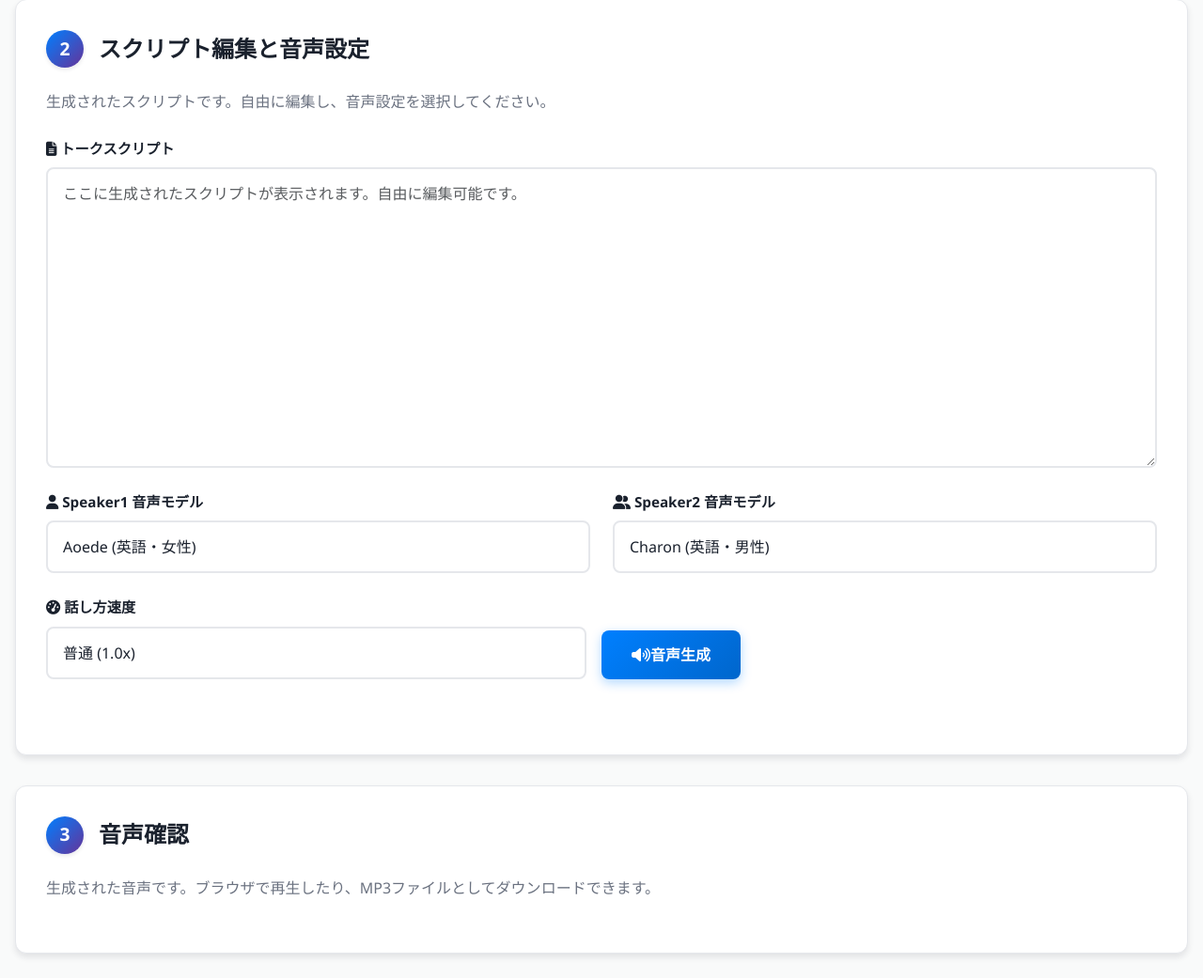
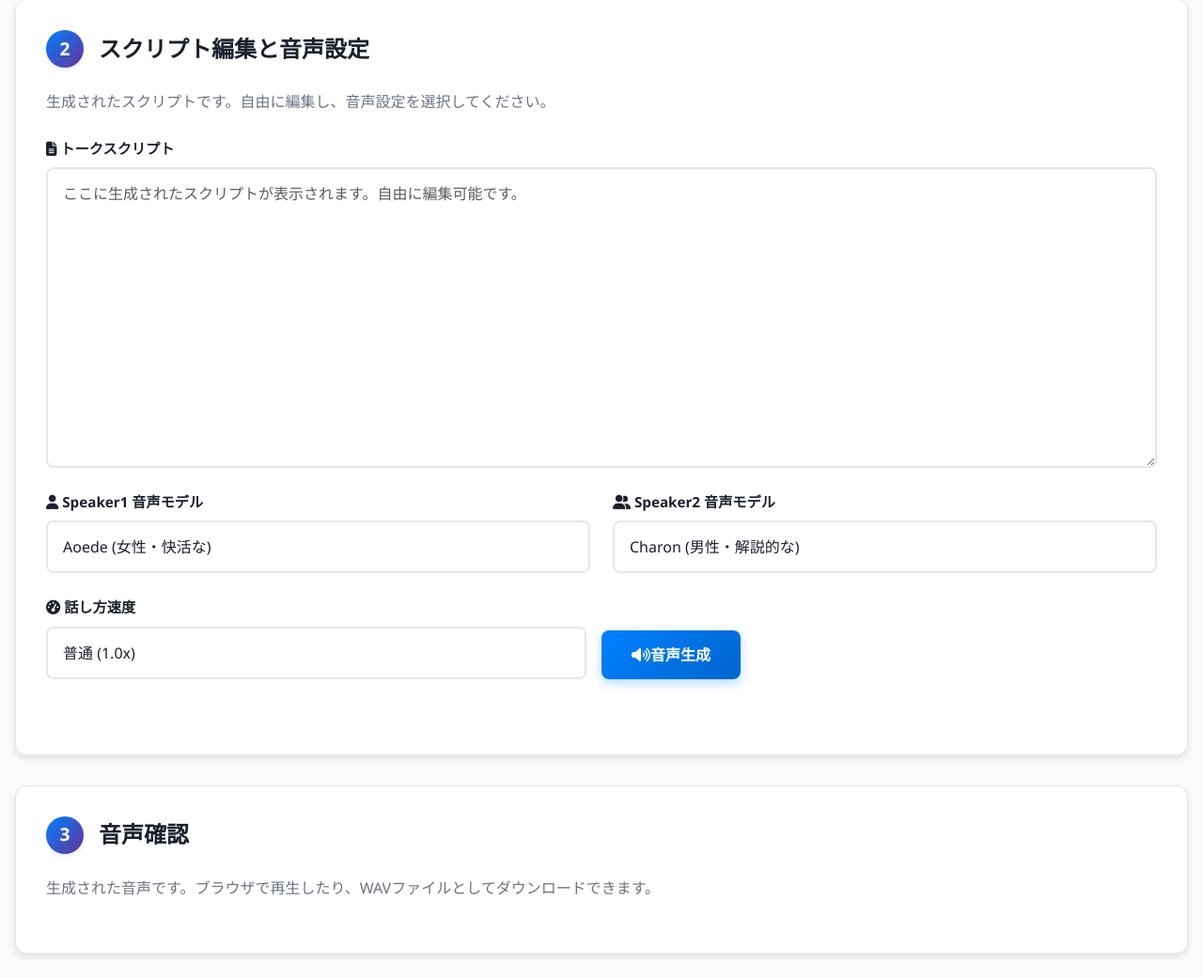
Before and after one commit to takeshiue/AIVoiceCreator, a Flask app: page / in a window 1280 px wide. Shown: the part 753-1794 px from the top of the page at 94% size. Run offline with Flask 3, Linux system fonts and the light colour scheme.

Commit message:
Update available voice options for interview speakers on the web interface
Updates the voice model options in index.html to reflect the new speaker list.

Replit-Commit-Author: Agent
Replit-Commit-Session-Id: 86e5de91-0568-459e-827c-9407e28415c1
Replit-Commit-Screenshot-Url: https://storage.googleapis.com/screenshot-production-us-central1/c296b8d6-ca37-4b29-936c-6e906e350d69/7c653ea7-46bc-4564-ae91-b98ec3ae664e.jpg

```diff
--- a/templates/index.html
+++ b/templates/index.html
@@ -79,10 +79,36 @@
                             <i class="fas fa-user"></i> Speaker1 音声モデル
                         </label>
                         <select id="voice_select_1" class="form-control">
-                            <option value="aoede">Aoede (英語・女性)</option>
-                            <option value="charon">Charon (英語・男性)</option>
-                            <option value="fenrir">Fenrir (英語・男性)</option>
-                            <option value="kore">Kore (英語・女性)</option>
+                            <option value="zephyr">Zephyr (男性・明るい)</option>
+                            <option value="puck">Puck (男性・陽気な)</option>
+                            <option value="charon">Charon (男性・解説的な)</option>
+                            <option value="kore">Kore (女性・しっかりした)</option>
+                            <option value="fenrir">Fenrir (男性・熱のこもった)</option>
+                            <option value="leda">Leda (女性・若々しい)</option>
+                            <option value="orus">Orus (男性・しっかりした)</option>
+                            <option value="aoede" selected>Aoede (女性・快活な)</option>
+                            <option value="callirhoe">Callirhoe (女性・のんびりした)</option>
+                            <option value="autonoe">Autonoe (女性・明るい)</option>
+                            <option value="enceladus">Enceladus (男性・息もれ声の)</option>
+                            <option value="iapetus">Iapetus (男性・クリアな)</option>
+                            <option value="umbriel">Umbriel (男性・のんびりした)</option>
+                            <option value="algieba">Algieba (中性/なし・なめらかな)</option>
+                            <option value="despina">Despina (女性・なめらかな)</option>
+                            <option value="erinome">Erinome (女性・クリアな)</option>
+                            <option value="algenib">Algenib (中性/なし・しゃがれ声の)</option>
+                            <option value="rasalgethi">Rasalgethi (中性/なし・解説的な)</option>
+                            <option value="laomedeia">Laomedeia (女性・陽気な)</option>
+                            <option value="achernar">Achernar (中性/なし・ソフトな)</option>
+                            <option value="alnilam">Alnilam (中性/なし・しっかりした)</option>
+                            <option value="schedar">Schedar (中性/なし・落ち着いた)</option>
+                            <option value="gacrux">Gacrux (中性/なし・成熟した)</option>
+                            <option value="pulcherrima">Pulcherrima (女性・張りのある)</option>
+                            <option value="achird">Achird (中性/なし・親しみやすい)</option>
+                            <option value="zubenelgenubi">Zubenelgenubi (中性/なし・くだけた)</option>
+                            <option value="vindemiatrix">Vindemiatrix (女性・穏やかな)</option>
+                            <option value="sadachbia">Sadachbia (中性/なし・活気のある)</option>
+                            <option value="sadaltager">Sadaltager (中性/なし・知的な)</option>
+                            <option value="sulafat">Sulafat (中性/なし・温かい)</option>
                         </select>
                     </div>
                 </div>
@@ -92,10 +118,36 @@
                             <i class="fas fa-user-friends"></i> Speaker2 音声モデル
                         </label>
                         <select id="voice_select_2" class="form-control">
-                            <option value="charon" selected>Charon (英語・男性)</option>
-                            <option value="aoede">Aoede (英語・女性)</option>
-                            <option value="fenrir">Fenrir (英語・男性)</option>
-                            <option value="kore">Kore (英語・女性)</option>
+                            <option value="zephyr">Zephyr (男性・明るい)</option>
+                            <option value="puck">Puck (男性・陽気な)</option>
+                            <option value="charon" selected>Charon (男性・解説的な)</option>
+                            <option value="kore">Kore (女性・しっかりした)</option>
+                            <option value="fenrir">Fenrir (男性・熱のこもった)</option>
+                            <option value="leda">Leda (女性・若々しい)</option>
+                            <option value="orus">Orus (男性・しっかりした)</option>
+                            <option value="aoede">Aoede (女性・快活な)</option>
+                            <option value="callirhoe">Callirhoe (女性・のんびりした)</option>
+                            <option value="autonoe">Autonoe (女性・明るい)</option>
+                            <option value="enceladus">Enceladus (男性・息もれ声の)</option>
+                            <option value="iapetus">Iapetus (男性・クリアな)</option>
+                            <option value="umbriel">Umbriel (男性・のんびりした)</option>
+                            <option value="algieba">Algieba (中性/なし・なめらかな)</option>
+                            <option value="despina">Despina (女性・なめらかな)</option>
+                            <option value="erinome">Erinome (女性・クリアな)</option>
+                            <option value="algenib">Algenib (中性/なし・しゃがれ声の)</option>
+                            <option value="rasalgethi">Rasalgethi (中性/なし・解説的な)</option>
+                            <option value="laomedeia">Laomedeia (女性・陽気な)</option>
+                            <option value="achernar">Achernar (中性/なし・ソフトな)</option>
+                            <option value="alnilam">Alnilam (中性/なし・しっかりした)</option>
+                            <option value="schedar">Schedar (中性/なし・落ち着いた)</option>
+                            <option value="gacrux">Gacrux (中性/なし・成熟した)</option>
+                            <option value="pulcherrima">Pulcherrima (女性・張りのある)</option>
+                            <option value="achird">Achird (中性/なし・親しみやすい)</option>
+                            <option value="zubenelgenubi">Zubenelgenubi (中性/なし・くだけた)</option>
+                            <option value="vindemiatrix">Vindemiatrix (女性・穏やかな)</option>
+                            <option value="sadachbia">Sadachbia (中性/なし・活気のある)</option>
+                            <option value="sadaltager">Sadaltager (中性/なし・知的な)</option>
+                            <option value="sulafat">Sulafat (中性/なし・温かい)</option>
                         </select>
                     </div>
                 </div>
@@ -129,7 +181,7 @@
                 <h2 class="step-title">音声確認</h2>
             </div>
             <p class="step-description">
-                生成された音声です。ブラウザで再生したり、MP3ファイルとしてダウンロードできます。
+                生成された音声です。ブラウザで再生したり、WAVファイルとしてダウンロードできます。
             </p>
 
             <div class="audio-section">
```
